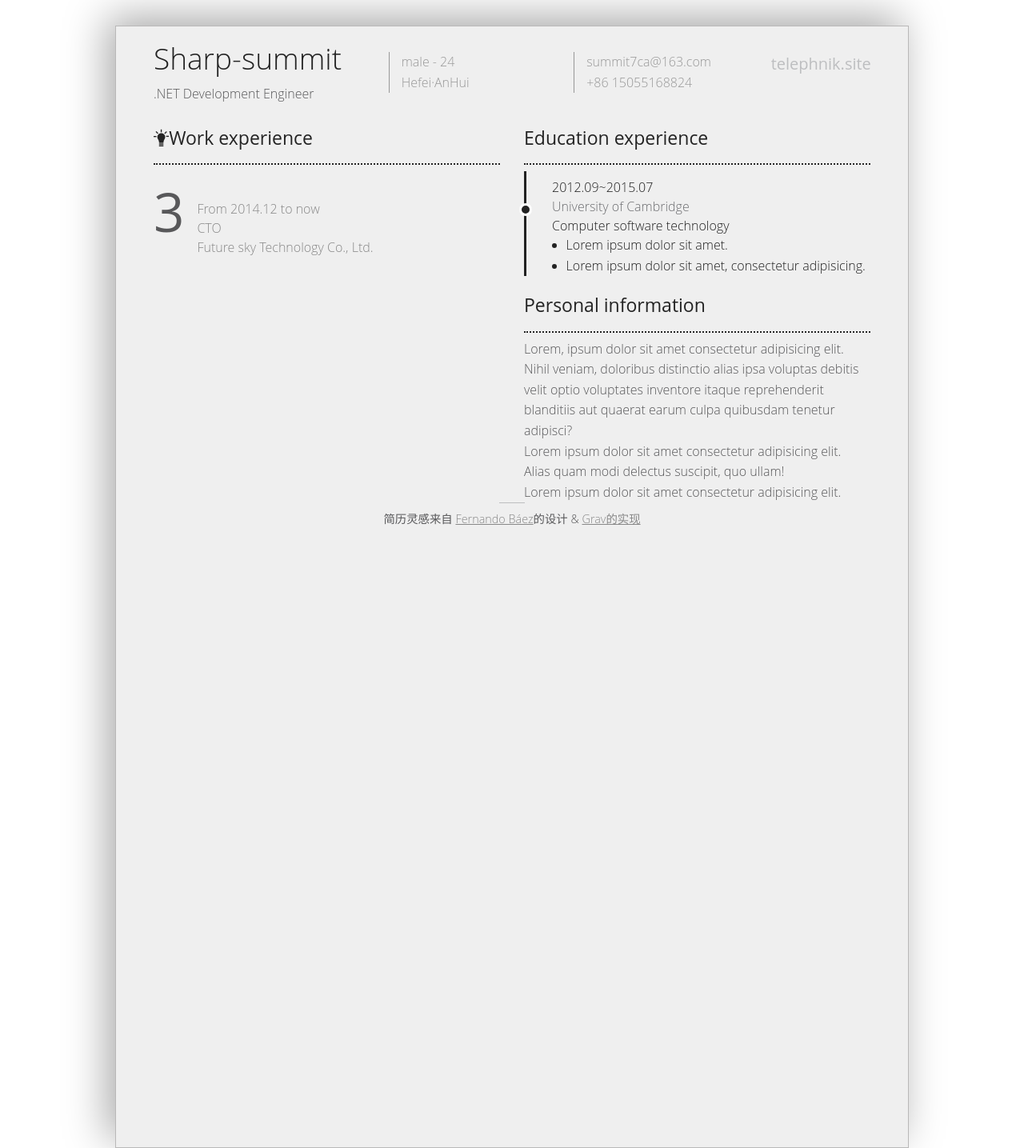
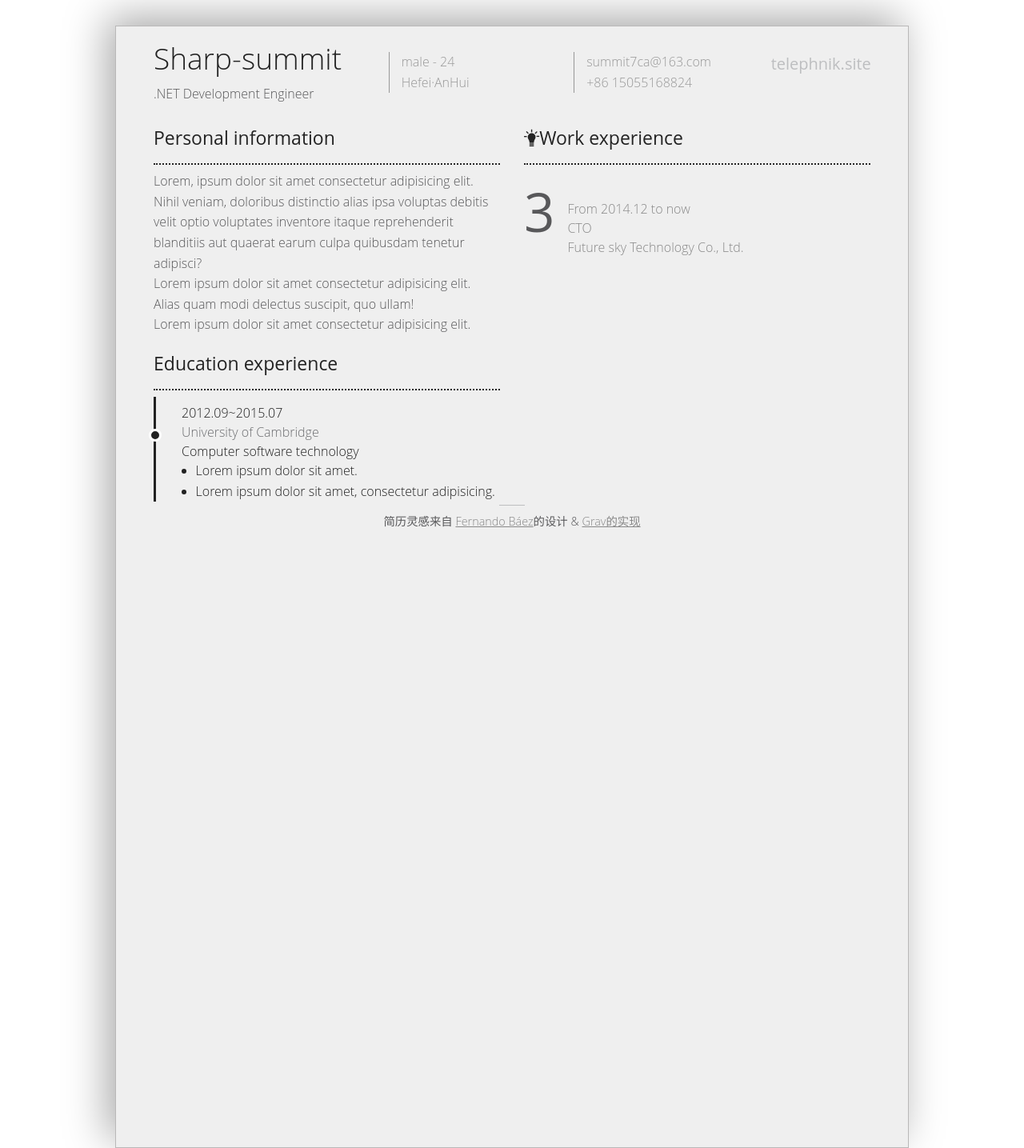
Before and after one commit to pomelos7ca/sharp-resume, a Jekyll site: the page built from index.html, in a window 1280 px wide. Shown: the whole page at 80% size. Built offline with Jekyll 4.4.1, drawn with Linux system fonts in a browser that asks for light colours.

Commit message:
增加自定义排序过滤器,用于支持partial按order属性排序

```diff
--- /dev/null
+++ b/_plugins/sortbyfilter.rb
@@ -0,0 +1,18 @@
+module Jekyll
+  module SortByFilter
+    # 依据属性对partials数据重排
+    def sort_by_prop(input,property=nil)
+      @site=@context.registers[:site]
+      @partials=@site.config['partials']
+      @info=@site.data["info"]
+      if !@info.empty? and !property.nil? and !property.empty?
+        # 注意使用sort_by!覆盖 原数组才会改变
+        input.sort_by!{ |s| @info[s][property] }
+      else
+        input.sort
+      end
+    end
+  end
+end
+
+Liquid::Template.register_filter(Jekyll::SortByFilter)
--- a/index.html
+++ b/index.html
@@ -2,7 +2,7 @@
 layout: default
 ---
 
-{% for key in site.partials %}
+<!-- {% for key in site.partials %}
     <div class="large-6 columns">
       <div class="avoid_pagebreak animated fadeInUp">
           {% for partial in key[1] %}
@@ -11,4 +11,27 @@
           {% endfor %}
       </div>
     </div>
-{% endfor %}
+{% endfor %}  -->
+
+
+<!-- left -->
+<div class="large-6 columns">
+  <div class="avoid_pagebreak animated fadeInUp">
+    <!-- {% assign left= site.partials['left'] | sort_by_prop:'order' %} -->
+    <!-- 这里需要用括号使过滤器先于for in执行 否则数组循环结果不会改变 -->
+    {% for key in (site.partials['left'] | sort_by_prop:'order') %}
+      {% assign file="left/" | append:key | append:".html" %}
+      {% include {{file}} key=key %}
+    {% endfor %}
+  </div>
+</div>
+
+<!-- right -->
+<div class="large-6 columns">
+  <div class="avoid_pagebreak animated fadeInUp">
+    {% for key in (site.partials['right'] | sort_by_prop:'order') %}
+      {% assign file="right/" | append:key | append:".html" %}
+      {% include {{file}} key=key %}
+    {% endfor %}
+  </div>
+</div>
```
